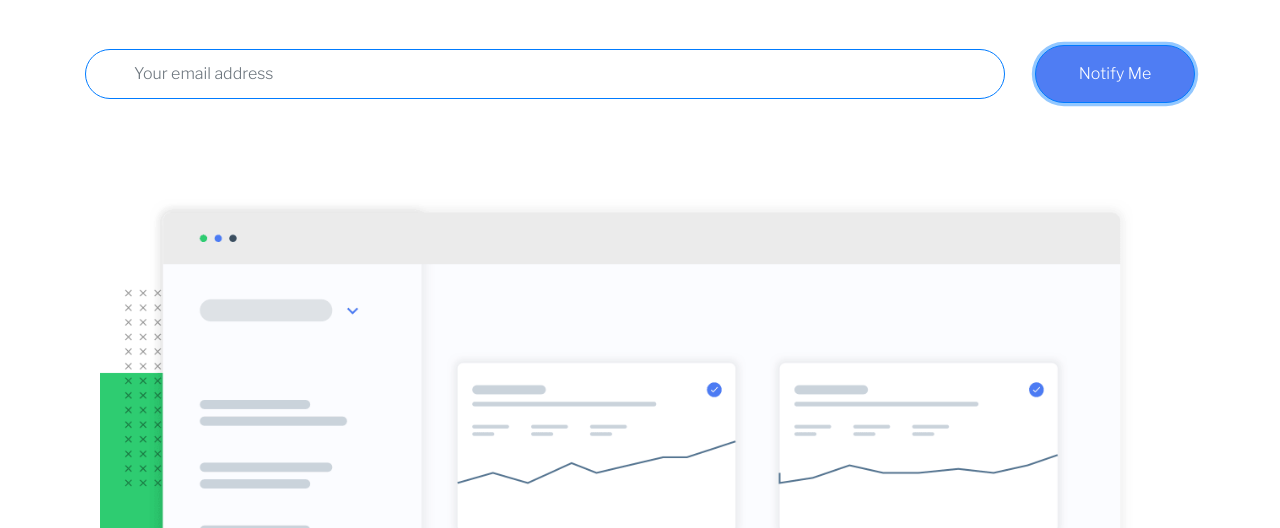
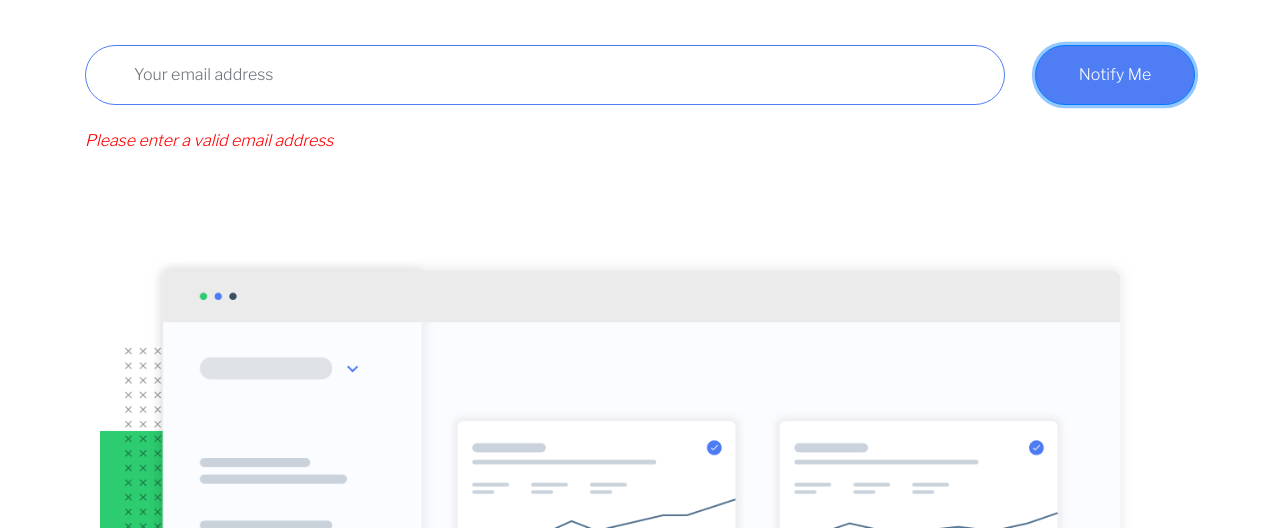
Before and after one commit to snehalopa/ping-coming-soon-page, a plain HTML site: page index.html in a window 1280 px wide. Both pictures are taken after a click on the button "Notify Me". Shown: the part 272-800 px from the top of the page. Drawn offline with nearby package versions, Linux system fonts and the light colour scheme.

Commit message:
working on email validation

```diff
--- a/index.html
+++ b/index.html
@@ -15,6 +15,7 @@
   <link rel="stylesheet" href="https://stackpath.bootstrapcdn.com/bootstrap/4.3.1/js/bootstrap.min.js">
   <link rel="stylesheet" href="https://stackpath.bootstrapcdn.com/bootstrap/4.3.1/js/bootstrap.bundle.min.js">
   <link rel="stylesheet" type="text/css" media="screen" href="main.css">
+  <script  src="main.js"></script>
 </head>
 <body>
 
@@ -31,12 +32,14 @@
   </div>
 
   <div class="container ">
+
     <div class="row my-5">
-      <div class="col-md-10 alignment">
-          <input class="form-control py-4 px-5 rounded-pill border border-primary " type="email" placeholder="Your email address">
+      <div class="col-md-10 ">
+        <input class="form-control py-4 px-5 rounded-pill border alignment " type="email" placeholder="Your email address" id="emailid"></br>
+        <label id="label"></label>
       </div>
-      <div class="col-md-2  alignment">
-          <button class=" button btn-block p-3 rounded-pill btn btn-primary ">Notify Me</button>
+      <div class="col-md-2  ">
+          <button onclick="notifyme()" class=" button btn-block rounded-pill btn btn-primary alignment">Notify Me</button>
       </div>
     </div>
   </div>
@@ -46,9 +49,15 @@
   </div>
 
   <div class="container text-center bluecolour mt-5">
-    <i class="fab fa-facebook-f fa-lg px-4" ></i>
-    <i class="fab fa-twitter fa-lg px-4"></i>
-    <i class="fab fa-instagram fa-lg px-4"></i>
+      <a href="#">
+        <i class="fab fa-facebook-f fa-lg px-4" ></i>
+      </a>
+      <a href="#">
+        <i class="fab fa-twitter fa-lg px-4"></i>
+      </a>
+      <a href="#">
+        <i class="fab fa-instagram fa-lg px-4"></i>
+      </a>
   </div>
 
   <div class="container text-center mt-3 gray footer">
--- a/main.css
+++ b/main.css
@@ -7,8 +7,7 @@ body{
     color: hsl(223, 87%, 63%);
 }
 .alignment{
-    display: flex;
-    align-items: center;
+    height:60px;
 }
 .gray{
     color: hsl(0, 0%, 59%);
@@ -16,6 +15,17 @@ body{
 .button{
     background-color: hsl(223, 87%, 63%);
     color:white;
+}
+.border{
+    border:  1px solid hsl(223, 87%, 63%) !important;
+}
+#emailid:active{
+    border: 1px solid red;
+
+}
+#label{
+    font-style: italic;
+    visibility: hidden;
 }
 
 
--- /dev/null
+++ b/main.js
@@ -0,0 +1,18 @@
+function notifyme() {
+    var text = document.getElementById("emailid").value;
+
+    var regex = /^([a-z0-9\.-]+)@([a-z0-9-]+).([a-z]{2,8})(.[a-z]{2,8})?$/;
+
+    if(regex.test(text)){
+        document.getElementById("label").innerHTML="This Email Address is valid";
+        document.getElementById("label").style.visibility="visible";
+        document.getElementById("label").style.color="green";
+
+    }
+    else {
+        document.getElementById("label").innerHTML="Please enter a valid email address";
+        document.getElementById("label").style.visibility="visible";
+        document.getElementById("label").style.color="red";
+
+    }
+}
```
